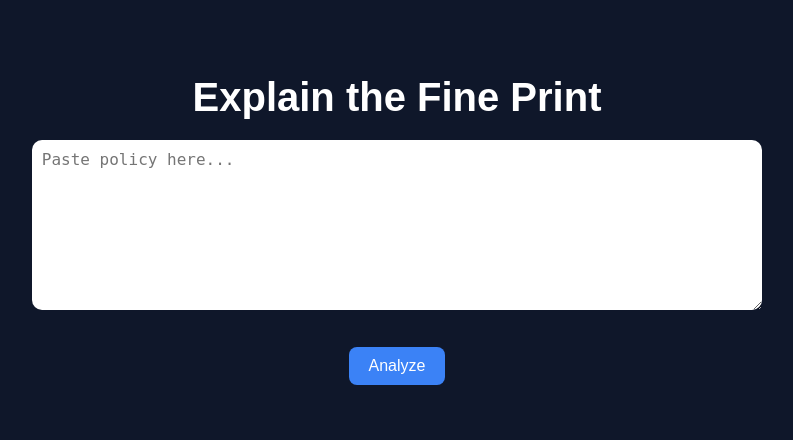
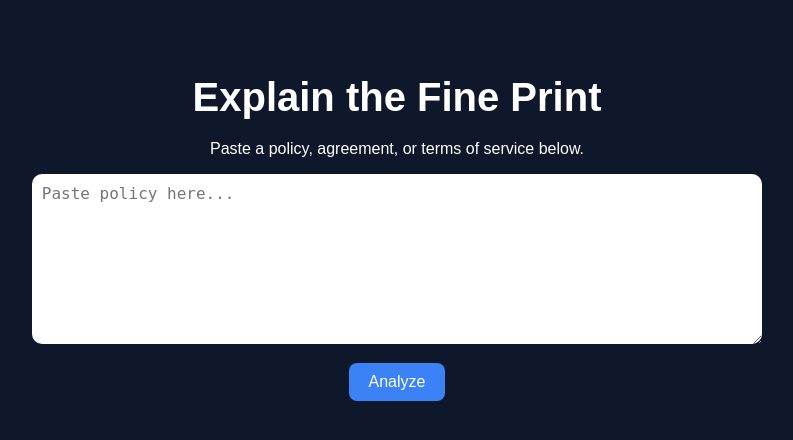
Before and after one commit to hishychaudhary-stack/fine-print-explainer, a Flask app: page / in a window 1280 px wide. Shown: the top 440 px of the page, without its empty margins (243-1036 px from the left). Run offline with Flask 3, Linux system fonts and the light colour scheme.

Commit message:
Update index.html

```diff
--- a/templates/index.html
+++ b/templates/index.html
@@ -5,13 +5,15 @@
     <link rel="stylesheet" href="/static/style.css">
 </head>
 <body>
-    <h1>Explain the Fine Print</h1>
+    <div class="container">
+        <h1>Explain the Fine Print</h1>
+        <p class="subtitle">Paste a policy, agreement, or terms of service below.</p>
 
-    <form method="POST">
-        <textarea name="policy" placeholder="Paste policy here..." required></textarea>
-        <br><br>
-        <button type="submit">Analyze</button>
-    </form>
-
+        <form method="POST">
+            <textarea name="policy" placeholder="Paste policy here..." required></textarea>
+            <br>
+            <button type="submit">Analyze</button>
+        </form>
+    </div>
 </body>
 </html>
```
